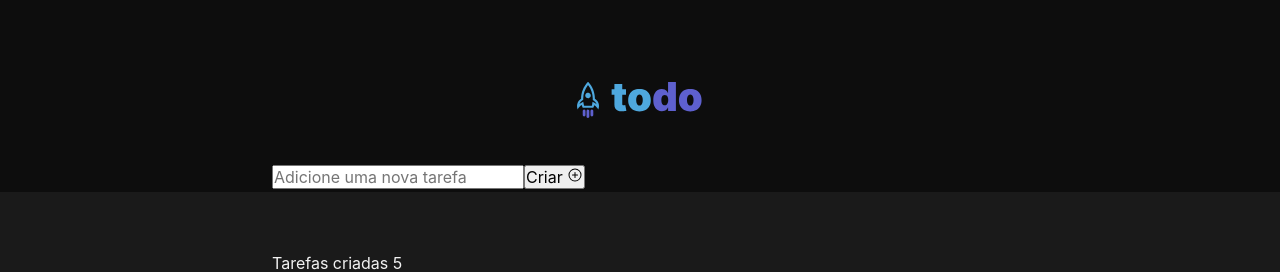
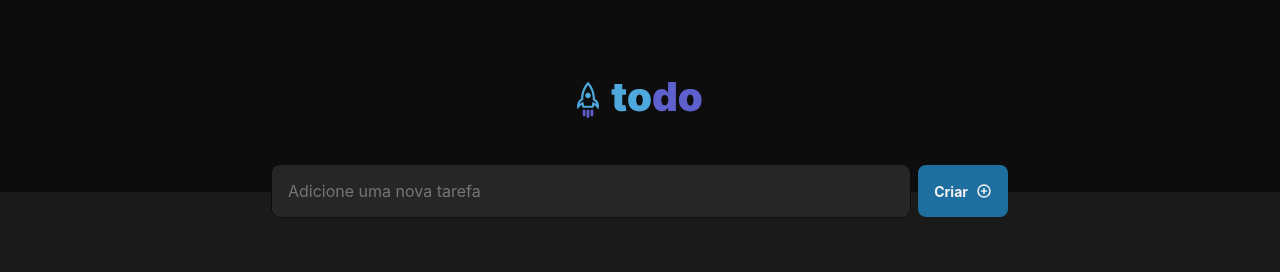
Before and after one commit to guipmdev/todo-list, a React app: page / in a window 1280 px wide. Shown: the top 272 px of the page. Built offline with nearby package versions, Linux system fonts and the light colour scheme; the HTML template or start-up script is replaced by a standard one.

Commit message:
feat: Add TaskForm component for creating new tasks

```diff
--- a/src/App.tsx
+++ b/src/App.tsx
@@ -2,9 +2,10 @@ import "./global.css";
 
 import styles from "./App.module.css";
 
-import { PlusCircle, Trash } from "@phosphor-icons/react";
+import { Trash } from "@phosphor-icons/react";
 
 import { Header } from "./components/Header";
+import { TaskForm } from "./components/TaskForm";
 
 import clipboardIcon from "./assets/clipboard-icon.svg";
 
@@ -14,12 +15,7 @@ export function App() {
       <Header />
 
       <div className={styles.wrapper}>
-        <form>
-          <input type="text" placeholder="Adicione uma nova tarefa" />
-          <button type="submit">
-            Criar <PlusCircle />
-          </button>
-        </form>
+        <TaskForm />
 
         <main>
           <header>
--- a/src/components/Header.module.css
+++ b/src/components/Header.module.css
@@ -1,8 +1,8 @@
 .header {
   background: var(--gray-700);
-  display: flex;
   justify-content: center;
   padding: 4.5rem 0;
+  display: flex;
 }
 
 .header img {
--- /dev/null
+++ b/src/components/TaskForm.module.css
@@ -0,0 +1,35 @@
+.taskForm {
+  display: flex;
+  gap: 0.5rem;
+}
+.taskForm input {
+  background: var(--gray-500);
+  border: none;
+  border-radius: 8px;
+  box-shadow: 0 0 0 1px var(--gray-700);
+  color: var(--gray-300);
+  padding: 1rem;
+  width: 100%;
+}
+
+.taskFosrm input:focus {
+  box-shadow: 0 0 0 1px var(--purple-dark);
+  color: var(--gray-100);
+}
+.taskForm button[type="submit"] {
+  display: flex;
+  border: none;
+  align-items: center;
+  background: var(--blue-dark);
+  border-radius: 8px;
+  color: var(--gray-100);
+  cursor: pointer;
+  font-size: 0.875rem;
+  font-weight: bold;
+  gap: 0.5rem;
+  padding: 1rem;
+  transition: 0.1s background-color;
+}
+.taskForm button[type="submit"]:hover {
+  background: var(--blue);
+}
--- /dev/null
+++ b/src/components/TaskForm.tsx
@@ -0,0 +1,15 @@
+import styles from "./TaskForm.module.css";
+
+import { PlusCircle } from "@phosphor-icons/react";
+
+export function TaskForm() {
+  return (
+    <form className={styles.taskForm}>
+      <input type="text" placeholder="Adicione uma nova tarefa" />
+
+      <button type="submit">
+        Criar <PlusCircle size={16} weight="bold" />
+      </button>
+    </form>
+  );
+}
--- a/src/global.css
+++ b/src/global.css
@@ -13,6 +13,11 @@
   --purple: #8284fa;
 
   --danger: #e25858;
+}
+
+:focus {
+  outline: transparent;
+  box-shadow: 0 0 0 1px var(--purple-dark);
 }
 
 * {
```
